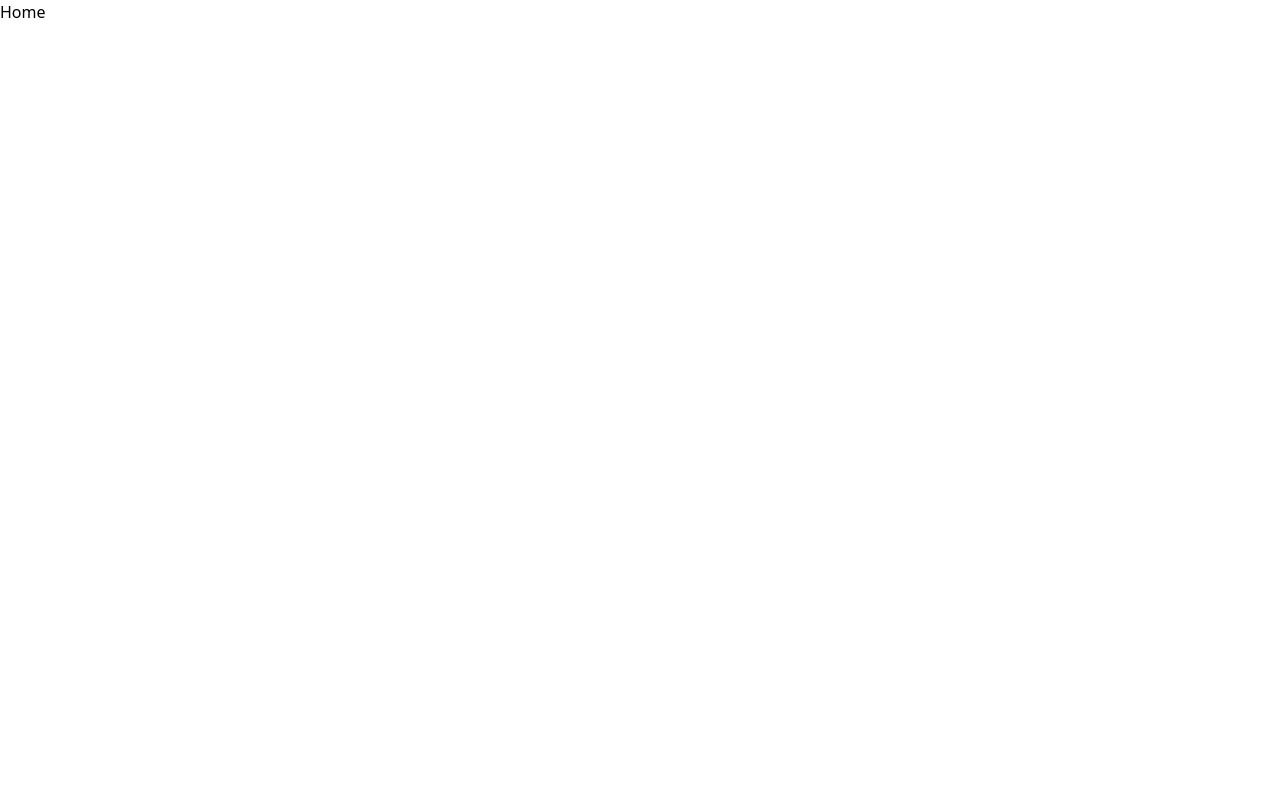
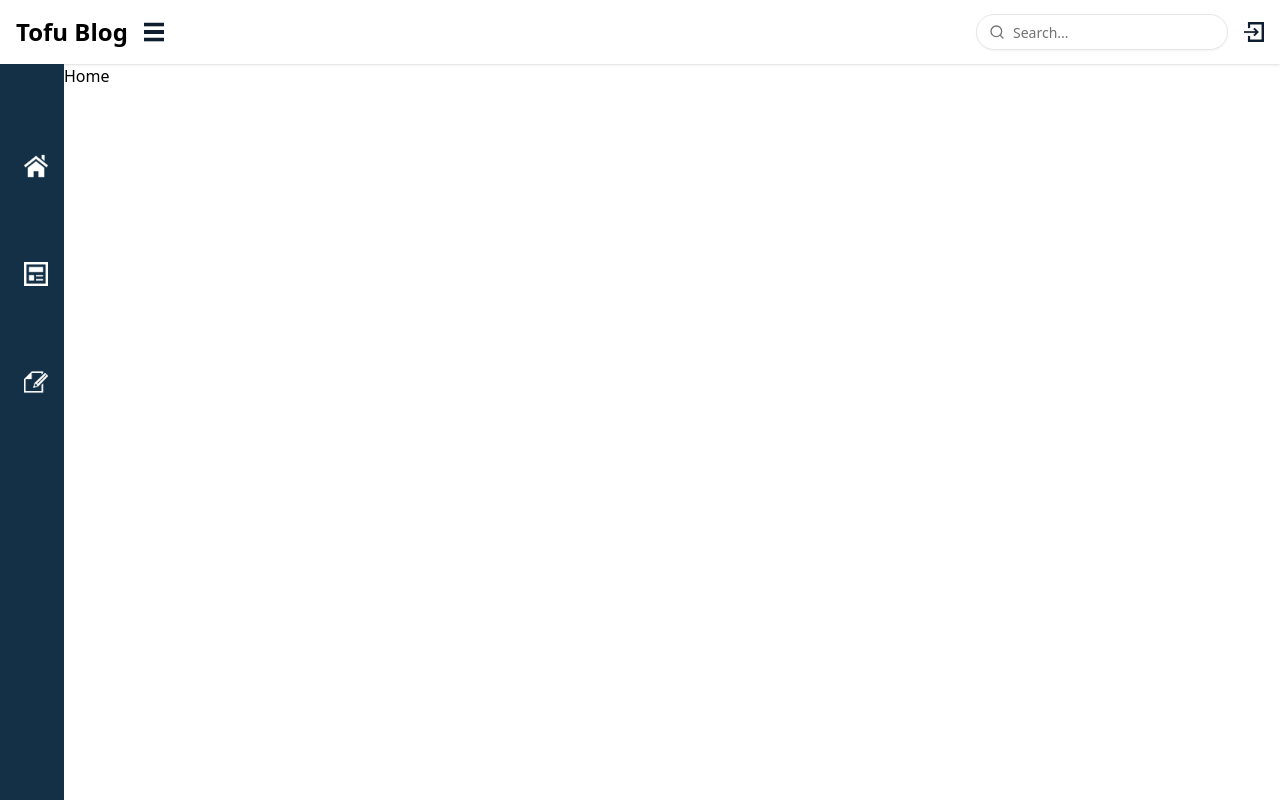
Before and after one commit to tofu-dev0123/tofu-frontend, a Next.js app: page /admin/home in a window 1280 px wide. Built offline with nearby package versions, Linux system fonts and the light colour scheme.

Commit message:
サイドバーのナビゲーションを実装

```diff
--- a/src/app/admin/(dashboard)/layout.tsx
+++ b/src/app/admin/(dashboard)/layout.tsx
@@ -1,5 +1,27 @@
+'use client';
+
 import type { ReactNode } from 'react';
+import Header from '@/components/features/admin/common/Header';
+import Navigation from '@/components/features/admin/common/Navigation';
+import useDashboard from '@/hooks/admin/common/useDashboard';
 
-export default function LoginLayout({ children }: { children: ReactNode }) {
-  return <div>{children}</div>;
+export default function DashboardLayout({ children }: { children: ReactNode }) {
+  const { isMenuOpen, handleClickMenu } = useDashboard();
+
+  return (
+    <div className="min-h-screen grid grid-rows-[auto_1fr] grid-cols-[auto_1fr]">
+      {/* ヘッダー: 上部全幅、2列をまたぐ */}
+      <header className="col-span-2">
+        <Header loginFlag={true} handleClickMenu={handleClickMenu} />
+      </header>
+
+      {/* ナビゲーション: 左側、固定幅 */}
+      <aside className="row-start-2">
+        <Navigation isOpen={isMenuOpen} />
+      </aside>
+
+      {/* メインコンテンツ: 右側、残りのスペース */}
+      <main className="row-start-2 overflow-auto">{children}</main>
+    </div>
+  );
 }
--- a/src/components/features/admin/common/Header.tsx
+++ b/src/components/features/admin/common/Header.tsx
@@ -13,13 +13,14 @@ import useHeader from '@/hooks/admin/common/useHeader';
 
 interface HeaderProps {
   loginFlag: boolean;
+  handleClickMenu: () => void;
 }
 
-function Header({ loginFlag = false }: HeaderProps) {
-  const { handleClickLogo, handleClickMenu } = useHeader();
+function Header({ loginFlag = false, handleClickMenu }: HeaderProps) {
+  const { handleClickLogo } = useHeader();
 
   return (
-    <header className="w-full h-16 bg-white">
+    <header className="w-full h-16 bg-white shadow">
       <div className="h-full flex justify-between items-center px-4">
         <div
           className="flex items-center cursor-pointer gap-4"
--- /dev/null
+++ b/src/components/features/admin/common/Navigation.tsx
@@ -0,0 +1,58 @@
+import Image from 'next/image';
+import { NAVIGATION_ITEMS } from '@/constants/admin/navigationItem';
+
+interface NavigationProps {
+  isOpen: boolean;
+}
+
+function Navigation({ isOpen }: NavigationProps) {
+  const navigationClass = isOpen ? 'w-60' : 'w-16';
+
+  return (
+    <nav
+      className={`${navigationClass} h-full bg-admin-main transition-all duration-500`}
+    >
+      <div className="flex flex-col gap-15 pt-20">
+        {NAVIGATION_ITEMS.map((item) => (
+          <div
+            key={item.href}
+            className="h-12 mx-auto p-2 hover:bg-gray-500/50 rounded-full duration-100 cursor-pointer"
+          >
+            <div key={item.href} className="flex items-center px-4">
+              {/* icon */}
+              <div className="w-6 flex justify-center shrink-0">
+                <Image
+                  src={item.icon}
+                  alt={item.label}
+                  width={25}
+                  height={25}
+                />
+              </div>
+
+              {/* label */}
+              <div
+                className={`
+                overflow-hidden
+                transition-all duration-300
+                ${isOpen ? 'w-24 opacity-100 ml-3' : 'w-0 opacity-0 ml-0'}
+              `}
+              >
+                <span
+                  className={`
+                  block text-white text-lg whitespace-nowrap
+                  transition-transform duration-300
+                  ${isOpen ? 'translate-x-0' : '-translate-x-2'}
+                `}
+                >
+                  {item.label}
+                </span>
+              </div>
+            </div>
+          </div>
+        ))}
+      </div>
+    </nav>
+  );
+}
+
+export default Navigation;
--- /dev/null
+++ b/src/constants/admin/navigationItem.ts
@@ -0,0 +1,21 @@
+import homeIcon from '@/assets/images/home-icon.png';
+import articleIcon from '@/assets/images/articles-icon.png';
+import createIcon from '@/assets/images/create-icon.png';
+
+export const NAVIGATION_ITEMS = [
+  {
+    icon: homeIcon,
+    label: 'ホーム',
+    href: '/admin',
+  },
+  {
+    icon: articleIcon,
+    label: '記事一覧',
+    href: '/admin/articles',
+  },
+  {
+    icon: createIcon,
+    label: '記事作成',
+    href: '/admin/create',
+  },
+];
--- /dev/null
+++ b/src/hooks/admin/common/useDashboard.ts
@@ -0,0 +1,15 @@
+'use client';
+
+import { useState } from 'react';
+
+function useDashboard() {
+  const [isMenuOpen, setIsMenuOpen] = useState(false);
+
+  const handleClickMenu = () => {
+    setIsMenuOpen(!isMenuOpen);
+  };
+
+  return { isMenuOpen, handleClickMenu };
+}
+
+export default useDashboard;
--- a/src/hooks/admin/common/useHeader.ts
+++ b/src/hooks/admin/common/useHeader.ts
@@ -5,19 +5,12 @@ import { useRouter } from 'next/navigation';
 function useHeader() {
   const router = useRouter();
 
-  const [isMenuOpen, setIsMenuOpen] = useState(false);
-
-  // ハンバーガーメニュークリック処理
-  const handleClickMenu = () => {
-    setIsMenuOpen(!isMenuOpen);
-  };
-
   // ロゴクリック処理
   const handleClickLogo = () => {
     router.push('/admin/home');
   };
 
-  return { isMenuOpen, handleClickLogo, handleClickMenu };
+  return { handleClickLogo };
 }
 
 export default useHeader;
```
